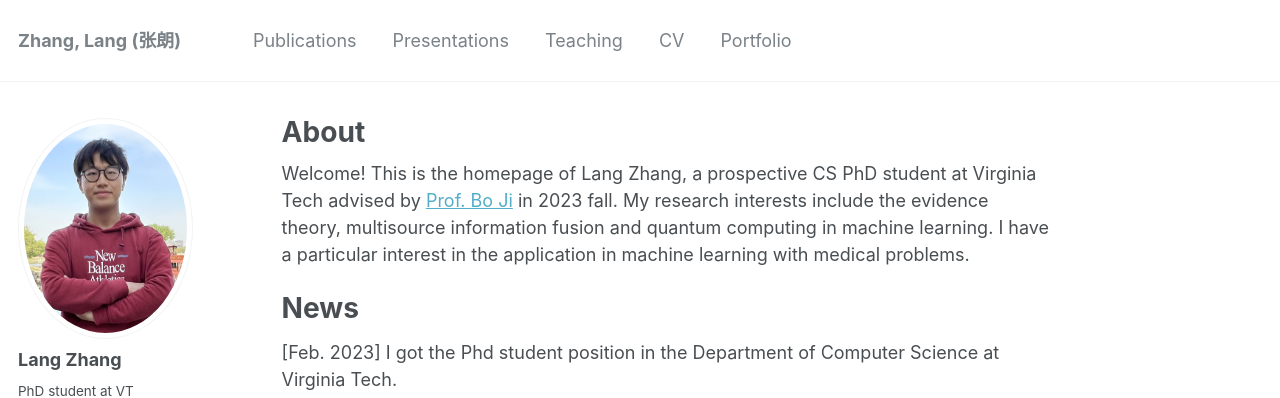
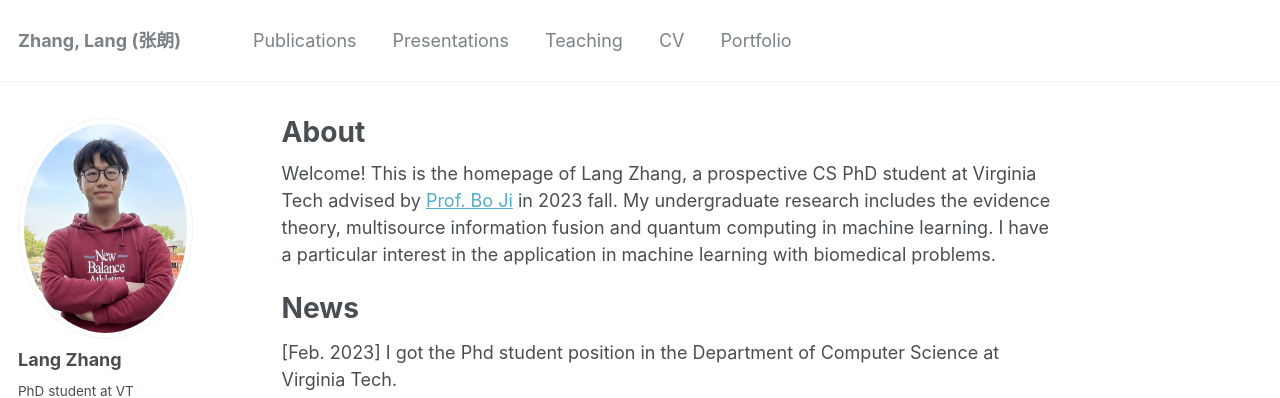
Before and after one commit to langzhang2000/langzhang2000.github.io, a Jekyll site: the page built from _pages/about.md, in a window 1280 px wide. Shown: the top 398 px of the page. Built offline with Jekyll 4.4.1, drawn with Linux system fonts in a browser that asks for light colours.

Commit message:
Update about.md

```diff
--- a/_pages/about.md
+++ b/_pages/about.md
@@ -8,7 +8,7 @@ redirect_from:
   - /about.html
 ---
 
-Welcome! This is the homepage of Lang Zhang, a prospective CS PhD student at Virginia Tech advised by [Prof. Bo Ji](https://people.cs.vt.edu/boji/) in 2023 fall. My research interests include the evidence theory, multisource information fusion and quantum computing in machine learning. I have a particular interest in the application in machine learning with medical problems.
+Welcome! This is the homepage of Lang Zhang, a prospective CS PhD student at Virginia Tech advised by [Prof. Bo Ji](https://people.cs.vt.edu/boji/) in 2023 fall. My undergraduate research includes the evidence theory, multisource information fusion and quantum computing in machine learning. I have a particular interest in the application in machine learning with biomedical problems.
 
 
 
```
